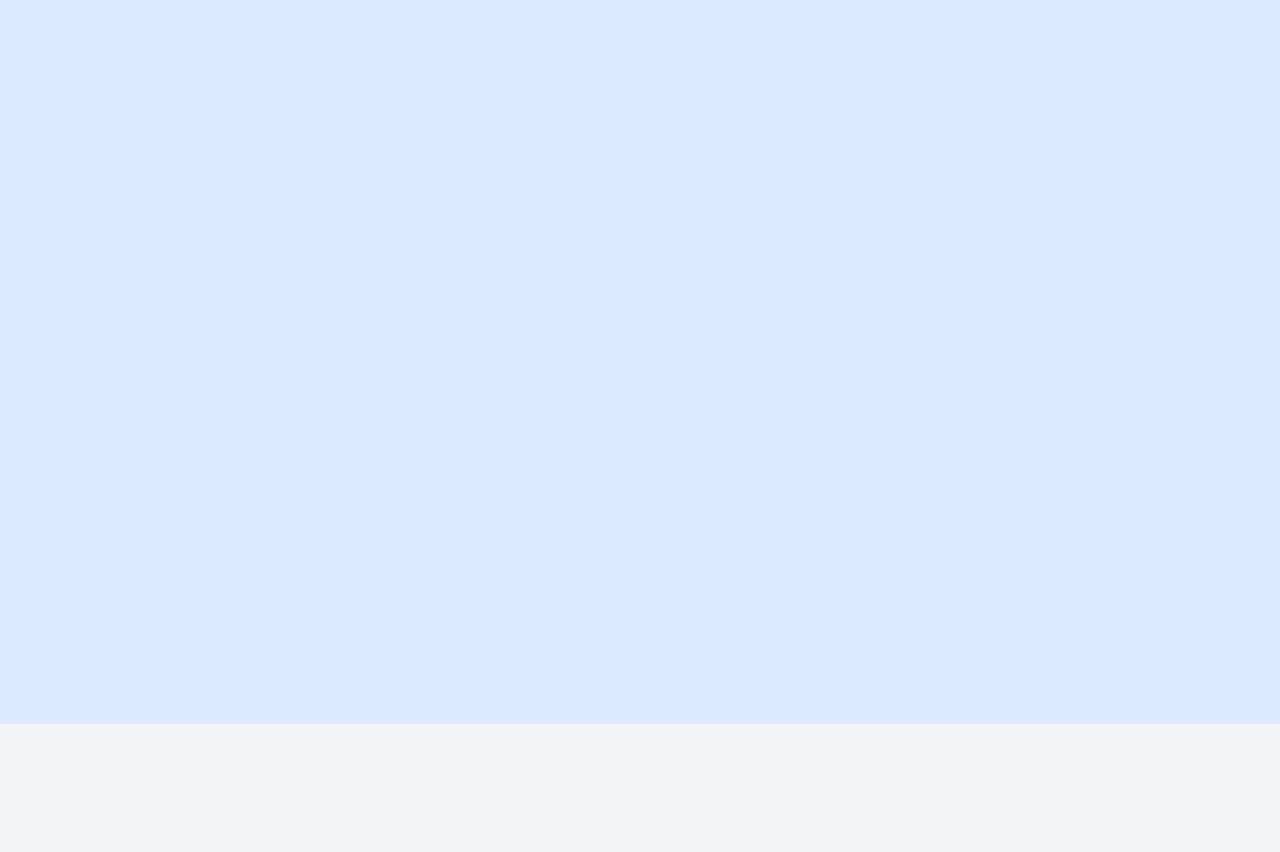
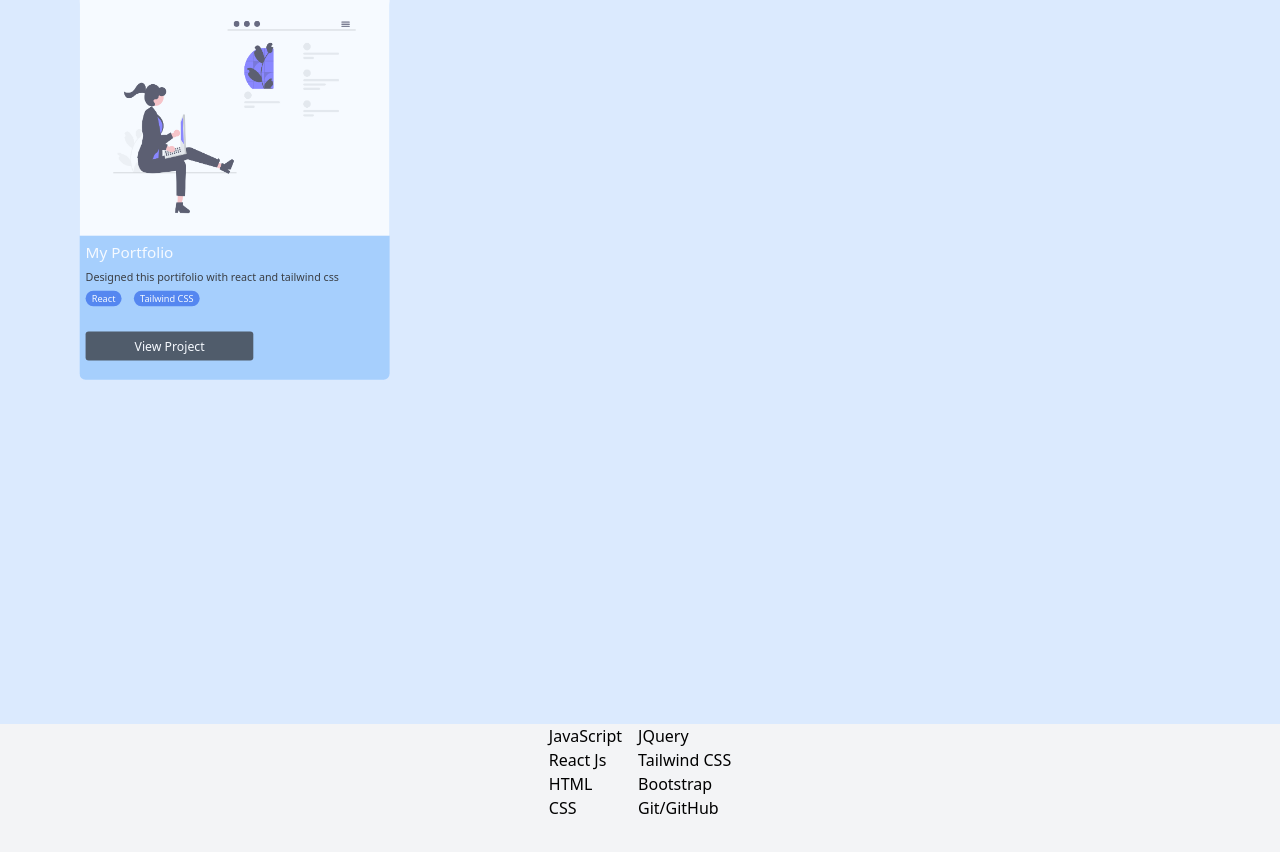
Before and after one commit to mugwira/My-Portfolio, a React (Create React App) app: page / in a window 1280 px wide. Shown: the part 1068-1920 px from the top of the page. Built offline with nearby package versions, Linux system fonts and the light colour scheme.

Commit message:
Added projects

```diff
--- a/src/components/Projects.js
+++ b/src/components/Projects.js
@@ -1,10 +1,33 @@
 import React from 'react'
-
+import Zoom from 'react-reveal/Zoom'
 function Projects() {
     return (
         <div className="main bg-blue-100 h-screen">
-            <div className="container">
-                <p>Hello there</p>
+            <div className="container py-4">
+                <Zoom delay={3000}>
+                <div className="first w-1/3 bg-blue-300 rounded-lg ">
+                    <div className="image ">
+                        <img className="w-full " src="./Web Dev.png" alt="" />
+                    </div>
+                    <div className="title">
+                        <h1 className="text-xl text-white py-2 px-2">My Portfolio</h1>
+                        <p className="px-2 text-sm ">Designed this portifolio with react and tailwind css</p>
+                        <div className="stacks py-2 px-2 flex gap-4">
+                        <a className="px-2 text-white rounded-full bg-blue-600 py-0.5 text-xs" href="home#">React</a>
+                        <a className="px-2 text-white rounded-full bg-blue-600 py-0.5 text-xs" href="home#">Tailwind CSS</a>
+                        </div>
+                        <div className="link py-8 mx-auto px-2">
+                            <a className="bg-gray-800 hover:bg-gray-600 text-white rounded  px-16 py-2" href="https://mugwira-weatherapp.netlify.app/">View Project</a>
+                        </div>
+                    </div>
+                </div>
+                </Zoom >
+                <div className="second">
+
+                </div>
+                <div className="third">
+
+                </div>
             </div>
 
         </div>
--- a/src/components/Skills.js
+++ b/src/components/Skills.js
@@ -1,17 +1,40 @@
-import React from 'react'
+import React from "react";
 
 function Skills() {
-    return (
-        <div className="bg-gray-100 h-screen">
-            <div className="container">
-            <div>
-
-            </div>
-
-            </div>
-
+  return (
+    <div className="bg-gray-100 h-screen">
+      <div className="container flex justify-center gap-4">
+        <div className="left">
+          <div className="">
+            <h1>JavaScript</h1>
+          </div>
+          <div>
+            <h1>React Js</h1>
+          </div>
+          <div>
+            <h1>HTML</h1>
+          </div>
+          <div>
+            <h1>CSS</h1>
+          </div>
         </div>
-    )
+        <div className="right">
+          <div>
+            <h1>JQuery</h1>
+          </div>
+          <div>
+            <h1>Tailwind CSS</h1>
+          </div>
+          <div>
+            <h1>Bootstrap</h1>
+          </div>
+          <div>
+            <h1>Git/GitHub</h1>
+          </div>
+        </div>
+      </div>
+    </div>
+  );
 }
 
-export default Skills
+export default Skills;
```
Also changed, not shown: public/Web Dev.png (added), public/page not found.svg (added).
